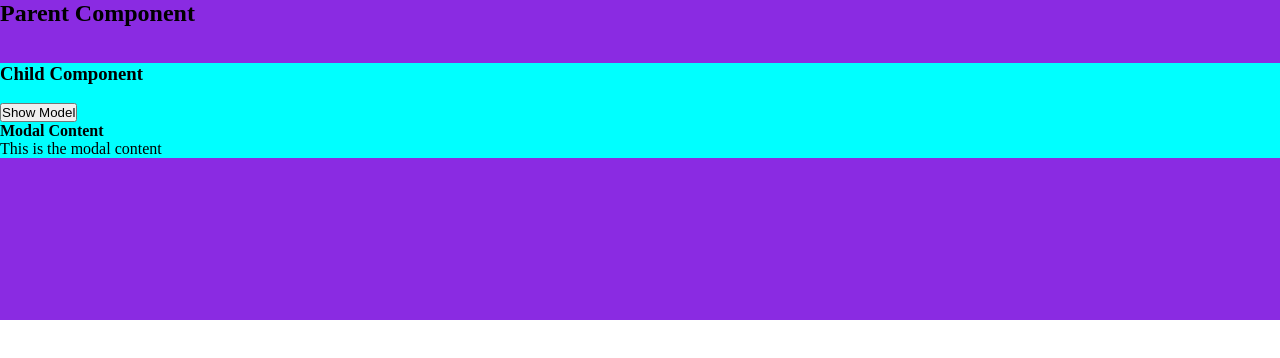
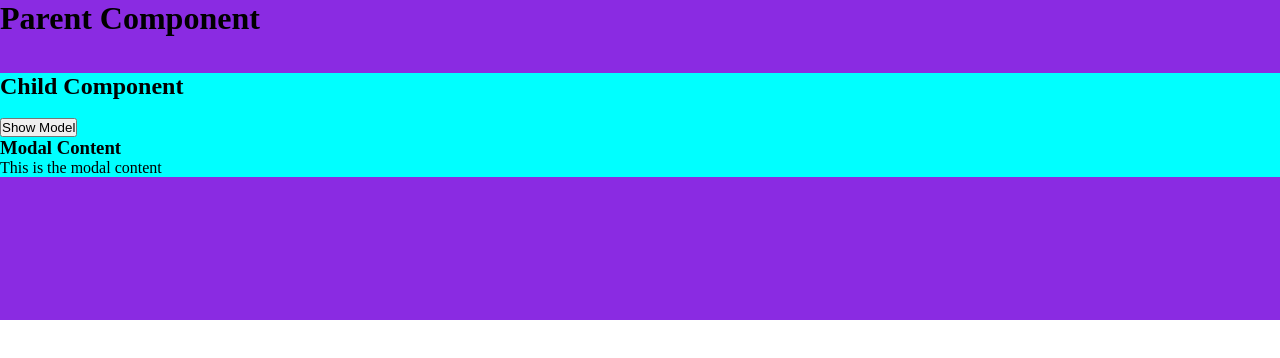
Before and after one commit to acciojob/lift-state-up-1-hemant0933, a React app: page / in a window 1280 px wide. Both pictures are taken after a click on the button "Show Model". Shown: the top 358 px of the page. Built offline with nearby package versions, Linux system fonts and the light colour scheme.

Commit message:
submitting code-Sat May 27 2023 20:39:34 GMT+0530 (India Standard Time)

```diff
--- a/src/components/ChildCompo.js
+++ b/src/components/ChildCompo.js
@@ -5,9 +5,9 @@ const ChildCompo = (props) => {
 
   return (
     <div className='childDiv'>
-      <h3>
+      <h2>
        Child Component
-      </h3><br/>
+      </h2><br/>
       <button onClick={props.handleClick} >Show Model</button>
       {props.showModal && <Modal />}
     </div>
--- a/src/components/Modal.js
+++ b/src/components/Modal.js
@@ -3,7 +3,7 @@ import React from 'react';
 const Modal = () => {
   return (
     <div>
-      <h4>Modal Content</h4>
+      <h3>Modal Content</h3>
       <p>This is the modal content</p>
     </div>
   );
--- a/src/components/ParentCompo.js
+++ b/src/components/ParentCompo.js
@@ -8,8 +8,8 @@ const ParentCompo = () => {
     setModal(true);
   };
   return (
-    <div className="parentDiv">
-      <h2>Parent Component</h2><br/><br/>
+    <div className="parent">
+      <h1>Parent Component</h1><br/><br/>
       <ChildCompo showModal={showModal} handleClick={handleClick} />
     </div>
   );
--- a/src/styles/App.css
+++ b/src/styles/App.css
@@ -3,7 +3,7 @@
     padding: 0;
     box-sizing: border-box;
 }
-.parentDiv{
+.parent{
     width: 100%;
     height: 40vh;
     background-color: blueviolet;
```
